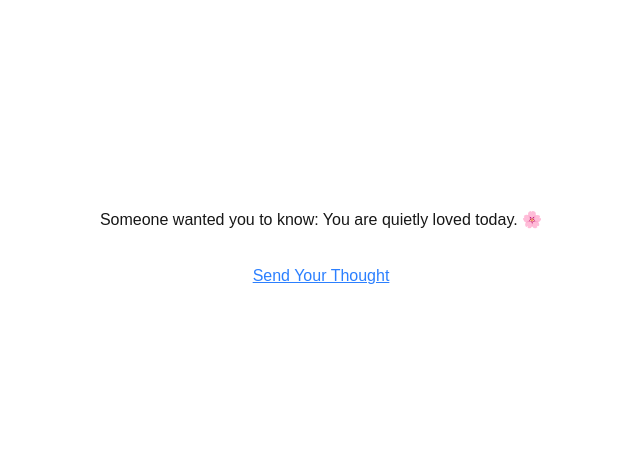
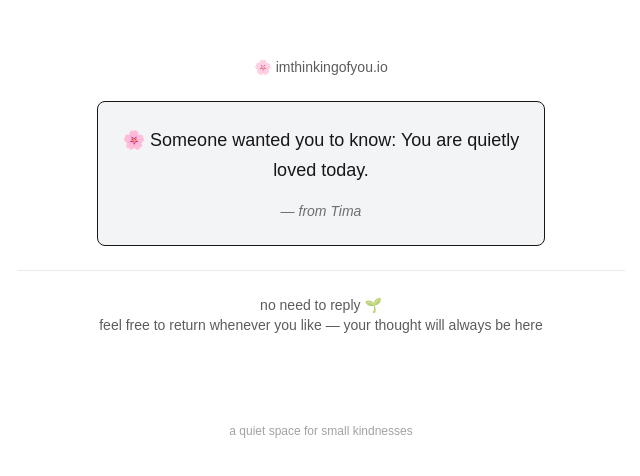
Before and after one commit to Tango2503/imthinkingofyou, a Next.js app: page /receiver in a window 1280 px wide. Shown: the part 152-628 px from the top of the page, without its empty margins (319-959 px from the left). Built offline with nearby package versions, Linux system fonts and the light colour scheme.

Commit message:
changes to receiver page (first visit)

```diff
--- a/src/app/receiver/page.js
+++ b/src/app/receiver/page.js
@@ -1,12 +1,44 @@
+"use client";
+
 import Link from 'next/link';
 
 export default function Receiver() {
+  const thoughtMessage = "🌸 Someone wanted you to know: You are quietly loved today.";
+  const senderName = "— from Tima"; // Simulate optional sender name for now
+
   return (
-    <main className="flex flex-col items-center justify-center min-h-screen p-8 text-center">
-      {/*<h1 className="text-3xl font-bold mb-4">You Received a Thought 🌼</h1> */}
-      <p className="text-md mb-8"> Someone wanted you to know: You are quietly loved today. 🌸 </p>
+    <main className="flex flex-col items-center justify-center min-h-screen p-8 text-center space-y-6">
 
-      <Link href="/" className="text-blue-500 underline">Send Your Thought</Link>
+      {/* Soft Header */}
+      <p className="text-sm opacity-70">
+        🌸 imthinkingofyou.io
+      </p>
+
+      {/* Thought Box */}
+      <div className="border p-6 rounded-lg bg-gray-100 w-full max-w-md space-y-4">
+        <p className="text-lg leading-relaxed">
+          {thoughtMessage}
+        </p>
+        <p className="text-sm opacity-60 italic">
+          {senderName}
+        </p>
+      </div>
+
+      {/* Soft Divider */}
+      <hr className="w-1/2 border-t border-gray-300 opacity-50" />
+
+      {/* Reassurance Message */}
+      <p className="text-sm opacity-70 max-w-md">
+        no need to reply 🌱
+        <br />
+        feel free to return whenever you like — your thought will always be here
+      </p>
+
+      {/* Tiny Soft Footer */}
+      <div className="mt-16 text-xs opacity-40">
+        a quiet space for small kindnesses
+      </div>
+
     </main>
   );
 }
--- a/src/app/share/page.js
+++ b/src/app/share/page.js
@@ -42,8 +42,8 @@ export default function SharePage() {
   const handleShareLink = async () => {
     try {
       await navigator.share({
-        title: 'A Thought for You',
-        text: 'Someone is thinking of you.',
+        title: 'someone is thinking of you 🌸',
+        text: 'open this to receive a small thought — no reply needed, no pressure 🌿',
         url: shareUrl,
       });
 
```
